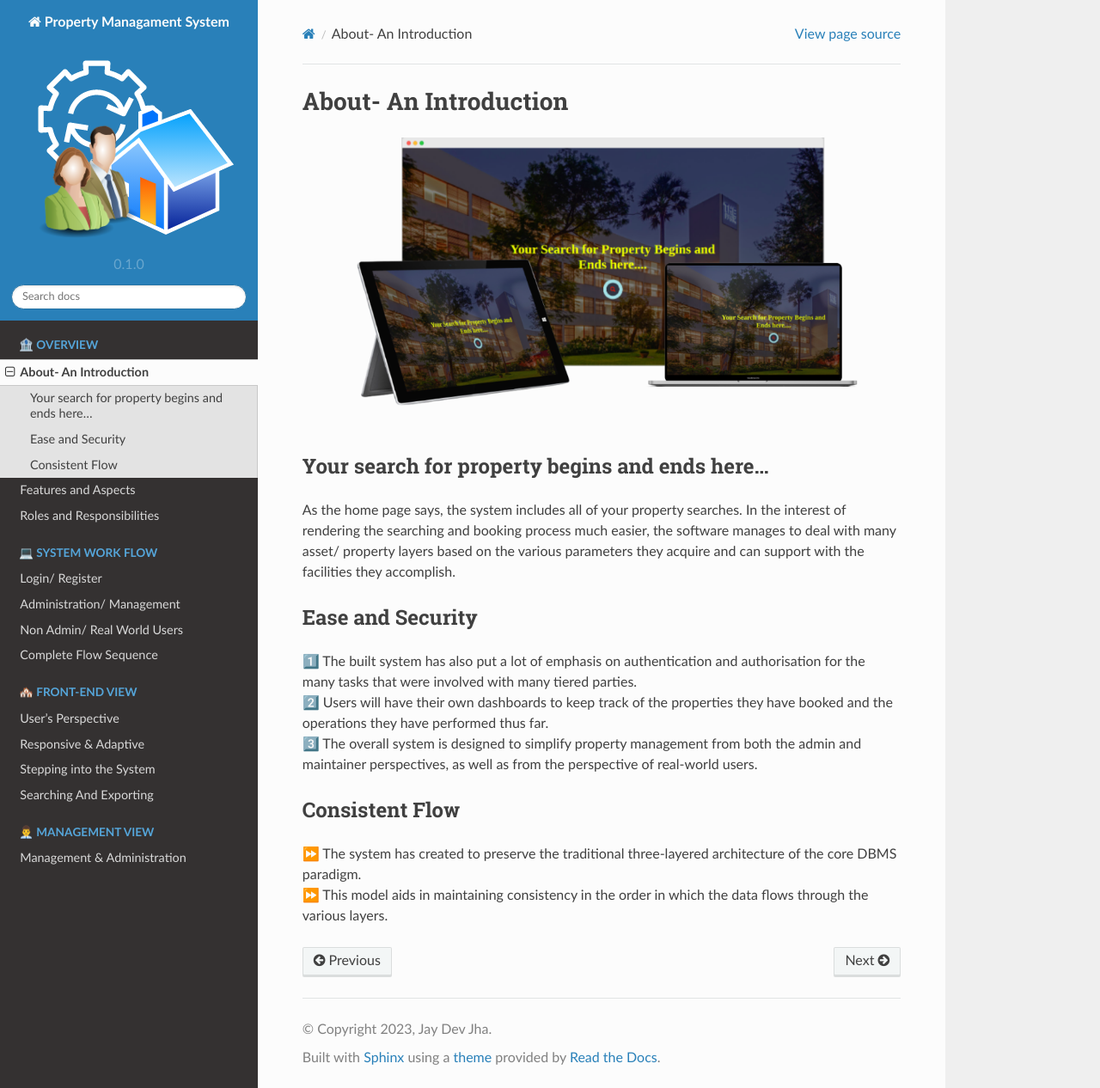
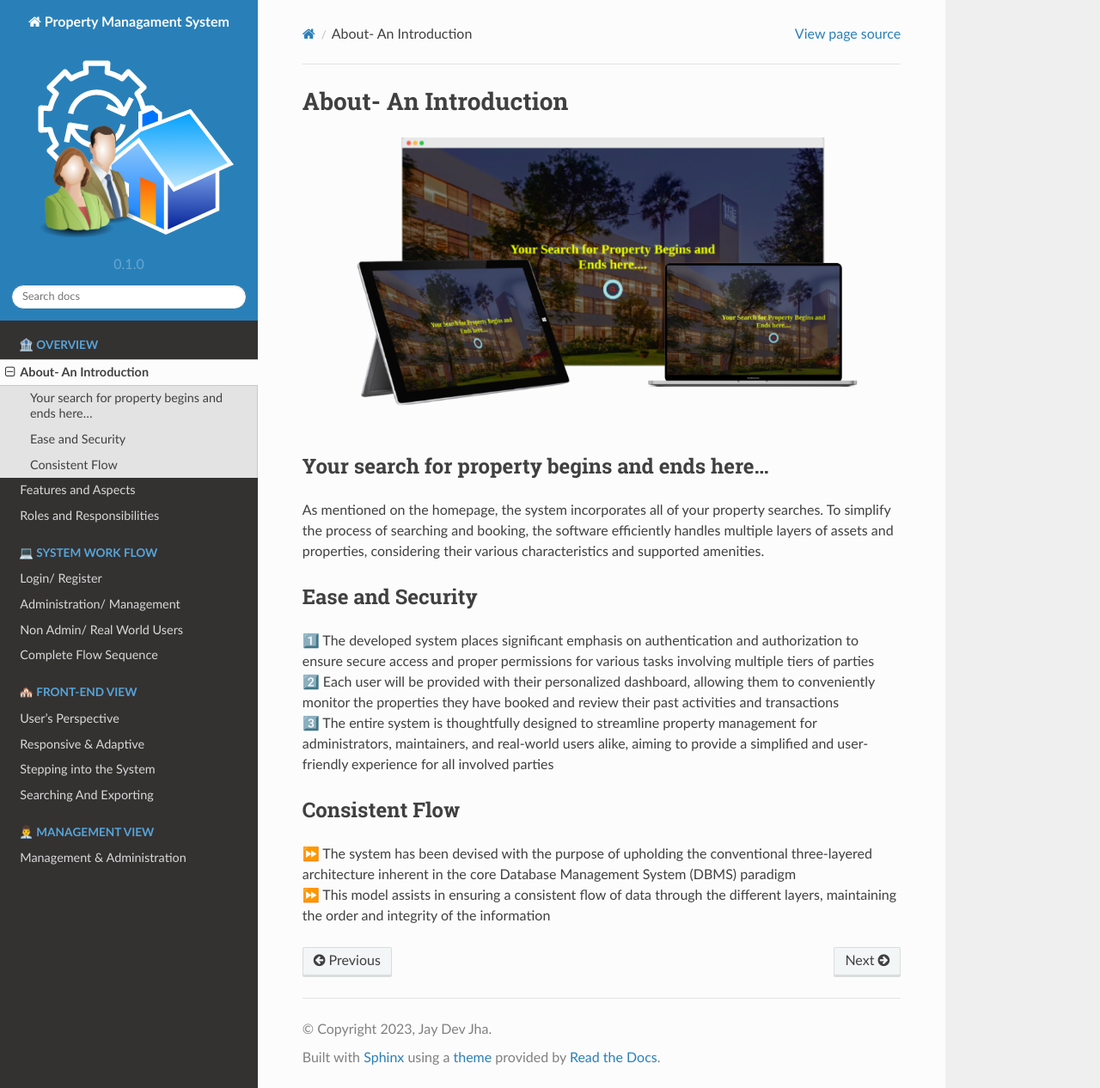
Before and after one commit to IIITM-Jay/Property-Management-System-Docs, a Sphinx documentation site: the page built from docs/source/about.rst, in a window 1280 px wide and 1266 px high. Shown: the whole window at 86% size. Built offline with Sphinx 7.4.7 and the Read the Docs theme 2.0.0, drawn with Linux system fonts in a browser that asks for light colours.

Commit message:
Update about.rst

```diff
--- a/docs/source/about.rst
+++ b/docs/source/about.rst
@@ -9,16 +9,15 @@ About- An Introduction
 
 Your search for property begins and ends here...
 -------------------------------------------------------------
-As the home page says, the system includes all of your property searches.
-In the interest of rendering the searching and booking process much easier, the software manages to deal with many asset/ property layers based on the various parameters they acquire and can support with the facilities they accomplish.
+As mentioned on the homepage, the system incorporates all of your property searches. To simplify the process of searching and booking, the software efficiently handles multiple layers of assets and properties, considering their various characteristics and supported amenities.
 
 Ease and Security
 ------------------------
-1️⃣ The built system has also put a lot of emphasis on authentication and authorisation for the many tasks that were involved with many tiered parties. :raw-html:`<br />`
-2️⃣ Users will have their own dashboards to keep track of the properties they have booked and the operations they have performed thus far. :raw-html:`<br />`
-3️⃣ The overall system is designed to simplify property management from both the admin and maintainer perspectives, as well as from the perspective of real-world users.
+1️⃣ The developed system places significant emphasis on authentication and authorization to ensure secure access and proper permissions for various tasks involving multiple tiers of parties :raw-html:`<br />`
+2️⃣ Each user will be provided with their personalized dashboard, allowing them to conveniently monitor the properties they have booked and review their past activities and transactions :raw-html:`<br />`
+3️⃣ The entire system is thoughtfully designed to streamline property management for administrators, maintainers, and real-world users alike, aiming to provide a simplified and user-friendly experience for all involved parties
 
 Consistent Flow
 ---------------------------
-⏩ The system has created to preserve the traditional three-layered architecture of the core DBMS paradigm. :raw-html:`<br />`
-⏩ This model aids in maintaining consistency in the order in which the data flows through the various layers.
+⏩ The system has been devised with the purpose of upholding the conventional three-layered architecture inherent in the core Database Management System (DBMS) paradigm :raw-html:`<br />`
+⏩ This model assists in ensuring a consistent flow of data through the different layers, maintaining the order and integrity of the information
```
